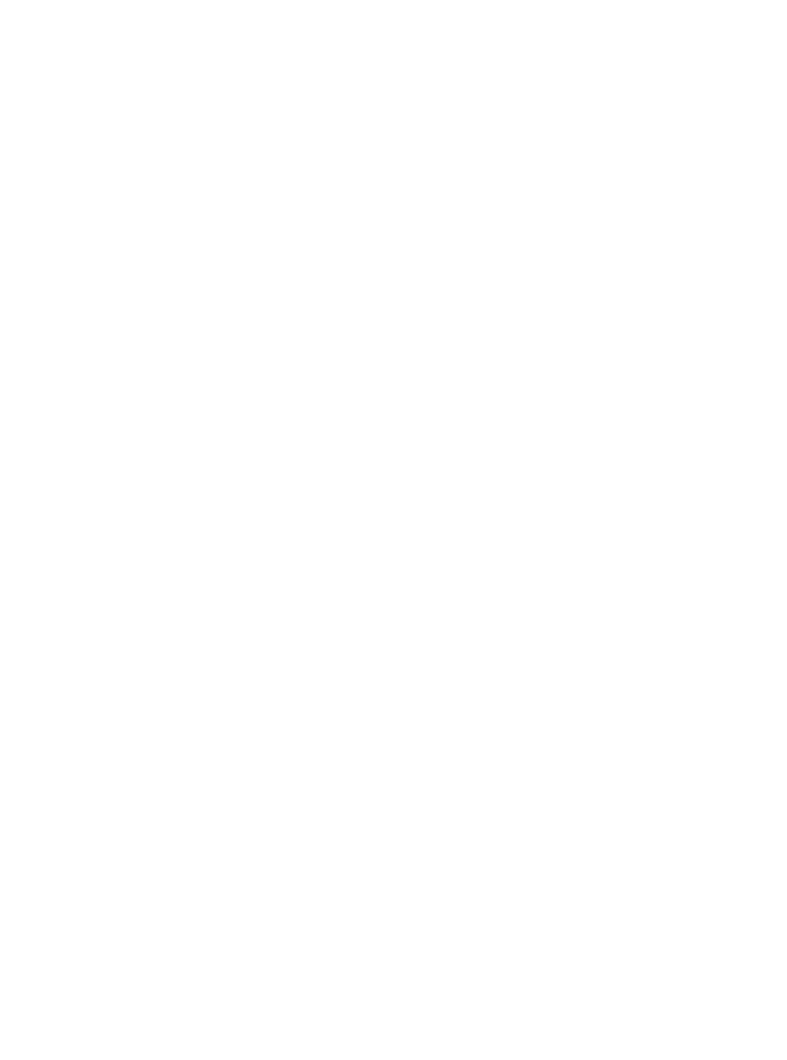
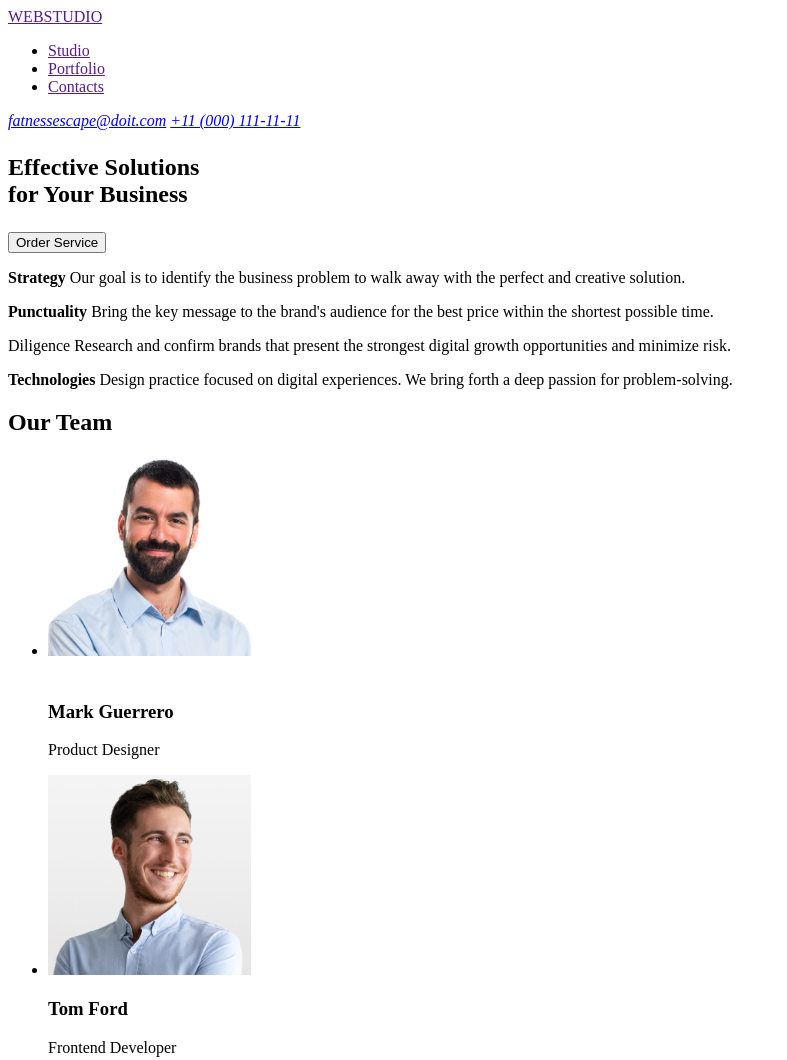
Before and after one commit to Vitalii1983-vr/goit-markup-hw-01, a plain HTML site: page index.html in a window 1280 px wide. Shown: the top 1060 px of the page, without its empty margins (0-787 px from the left). Before the commit the page ends 800 px from the top, so only its background shows below. Drawn offline with Linux system fonts and the light colour scheme.

Commit message:
Add images

```diff
--- a/index.html
+++ b/index.html
@@ -1,15 +1,125 @@
 <!DOCTYPE html>
 <html lang="en">
-<head>
-    <meta charset="UTF-8">
-    <meta name="viewport" content="width=device-width, initial-scale=1.0">
-    <title>Document</title>
-</head>
-<body>
-    <header></header>
+  <head>
+    <meta charset="UTF-8" />
+    <meta name="viewport" content="width=device-width, initial-scale=1.0" />
+    <title>Main Page</title>
+  </head>
+  <body>
+    <!-- #region Header -->
+    <header>
+      <nav>
+        <a href="">WEBSTUDIO</a>
+        <ul>
+          <li><a href="" target="_blank">Studio</a></li>
+          <li><a href="" target="_blank">Portfolio</a></li>
+          <li><a href="" target="_blank">Contacts</a></li>
+        </ul>
+      </nav>
 
-        <main></main>
+      <address>
+        <div>
+          <a href="mailto:info@devstudio.com">fatnessescape@doit.com</a>
+          <a href="tel:+11(000)1111111">+11 (000) 111-11-11</a>
+        </div>
+      </address>
+    </header>
+    <!-- #endregion Header -->
 
-            <footer></footer>
-</body>
+    <!-- #region Main-->
+    <main>
+      <!-- #region Hero Основний зміст та кнопка-->
+      <section>
+        <h1>
+          <p>
+            Effective Solutions <br />
+            for Your Business
+          </p>
+        </h1>
+        <button type="button">Order Service</button>
+      </section>
+      <!-- #endregion Hero Основний зміст та кнопка-->
+
+      <!-- #region 1 Benefits -->
+      <section>
+        <div>
+          <p>
+            <b>Strategy</b>
+            Our goal is to identify the business problem to walk away with the
+            perfect and creative solution.
+          </p>
+
+          <p>
+            <b>Punctuality</b>
+            Bring the key message to the brand's audience for the best price
+            within the shortest possible time.
+          </p>
+
+          <p>
+            Diligence Research and confirm brands that present the strongest
+            digital growth opportunities and minimize risk.
+          </p>
+
+          <p>
+            <b>Technologies</b>
+            Design practice focused on digital experiences. We bring forth a
+            deep passion for problem-solving.
+          </p>
+        </div>
+      </section>
+      <!-- #endregion 1 Benefits 1 -->
+
+      <!-- #region 2 Our Team -->
+      <section>
+        <h2 id="Our Team">Our Team</h2>
+        <!-- Team Card 1 -->
+        <ul>
+          <li>
+            <img src="./images/Team card/Team Card 1.jpg" alt="Team Card 1"
+            width: "200" height="200"/>
+            <h3><br />Mark Guerrero<br /></h3>
+            <p>Product Designer<br /></p>
+          </li>
+
+          <li>
+            <img src="./images/Team card/Team Card 2.jpg" alt="Team Card 2"
+            width: "200" height="200" />
+            <h3>Tom Ford</h3>
+            <p>Frontend Developer</p>
+          </li>
+
+          <li>
+            <img src="./images/Team card/Team Card 3.jpg" alt="Team Card 3"
+            width: "200" height="200" />
+            <h3>Camila Garcia</h3>
+            <p>Marketing</p>
+          </li>
+          <li>
+            <img src="./images/Team card/Team Card 4.jpg" alt="Team Card 4"
+            width: "200" height="200"/>
+            <h3>Daniel Wilson</h3>
+            <p>UI Designer</p>
+          </li>
+        </ul>
+      </section>
+      <!-- #endregion 2 Our Team-->
+    </main>
+    <!-- #endregion Main-->
+
+    <!-- #region Footer -->
+    <footer>
+      <div>
+        <h3>
+          <p>
+            <a href="">WEBSTUDIO</a>
+          </p>
+        </h3>
+        <p>
+          Increase the flow of customers and sales for your business with
+          digital marketing & growth solutions.
+        </p>
+      </div>
+    </footer>
+    <!-- #endregion Footer -->
+  </body>
 </html>
```
Also changed, not shown: .prettierrc.json (added), images/Team card/Team Card 1.jpg (added), images/Team card/Team Card 2.jpg (added), images/Team card/Team Card 3.jpg (added), images/Team card/Team Card 4.jpg (added), images/Team card/Новая папка/Team Card 1.jpg (added), images/Team card/Новая папка/Team Card 2.jpg (added), images/Team card/Новая папка/Team Card 3.jpg (added), images/Team card/Новая папка/Team Card 4.jpg (added).
